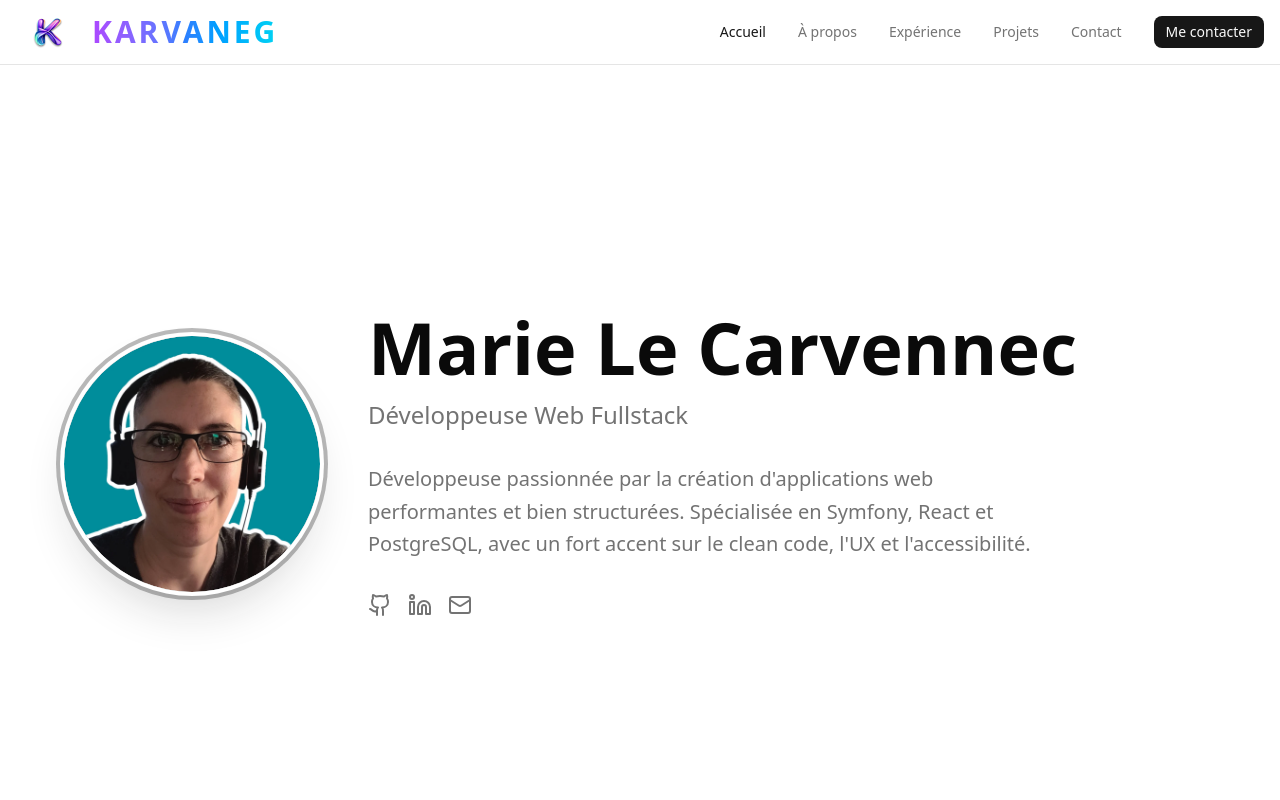
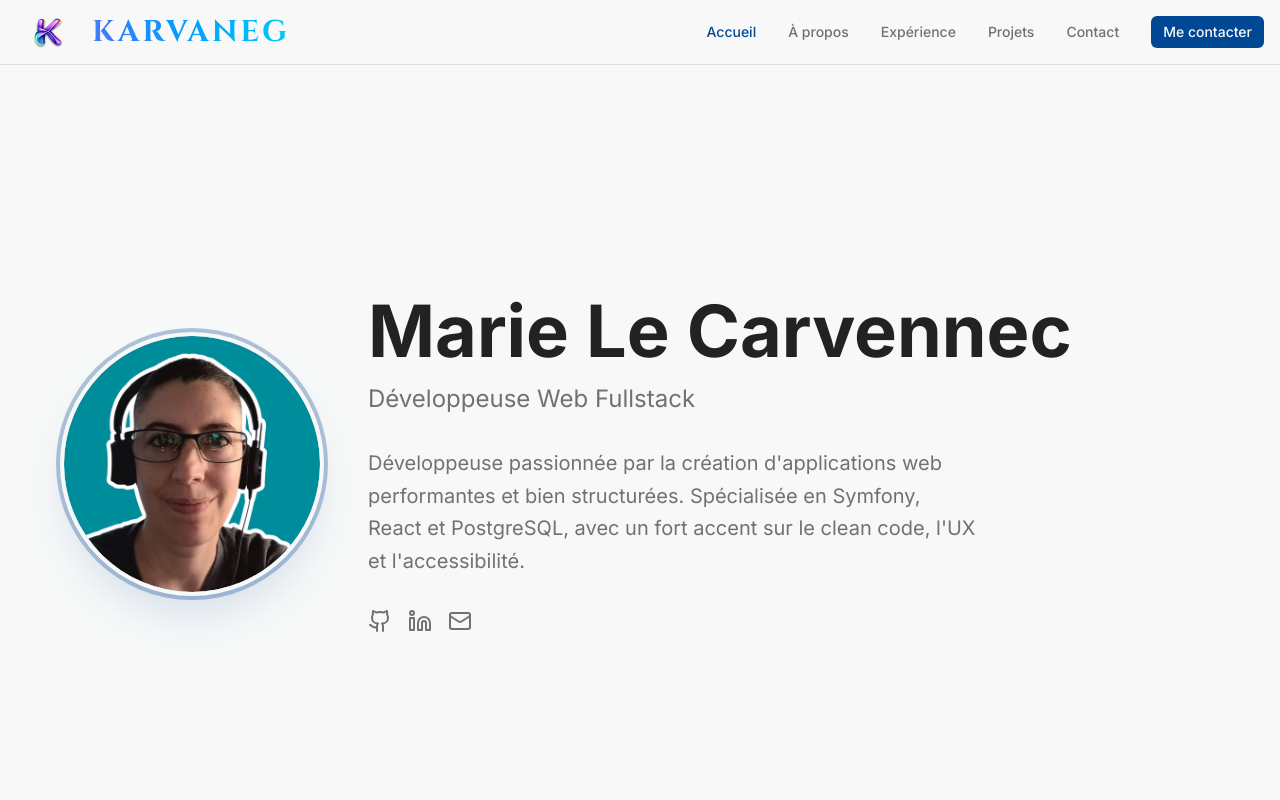
Before and after one commit to Karvaneg/portfolio-karvaneg, a Next.js app: page / in a window 1280 px wide. Shown: the top 800 px of the page. Built offline with nearby package versions, Linux system fonts and the light colour scheme.

Commit message:
✏️T23 : LAYOUT > inject next/font variables and align font tokens

```diff
--- a/app/globals.css
+++ b/app/globals.css
@@ -3,120 +3,222 @@
 
 @custom-variant dark (&:is(.dark *));
 
-@theme inline {
-  --color-background: var(--background);
-  --color-foreground: var(--foreground);
-  --font-sans: var(--font-geist-sans);
-  --font-mono: var(--font-geist-mono);
-  --color-sidebar-ring: var(--sidebar-ring);
-  --color-sidebar-border: var(--sidebar-border);
-  --color-sidebar-accent-foreground: var(--sidebar-accent-foreground);
-  --color-sidebar-accent: var(--sidebar-accent);
-  --color-sidebar-primary-foreground: var(--sidebar-primary-foreground);
-  --color-sidebar-primary: var(--sidebar-primary);
-  --color-sidebar-foreground: var(--sidebar-foreground);
-  --color-sidebar: var(--sidebar);
-  --color-chart-5: var(--chart-5);
-  --color-chart-4: var(--chart-4);
-  --color-chart-3: var(--chart-3);
-  --color-chart-2: var(--chart-2);
-  --color-chart-1: var(--chart-1);
-  --color-ring: var(--ring);
-  --color-input: var(--input);
-  --color-border: var(--border);
-  --color-destructive: var(--destructive);
-  --color-accent-foreground: var(--accent-foreground);
-  --color-accent: var(--accent);
-  --color-muted-foreground: var(--muted-foreground);
-  --color-muted: var(--muted);
-  --color-secondary-foreground: var(--secondary-foreground);
-  --color-secondary: var(--secondary);
-  --color-primary-foreground: var(--primary-foreground);
-  --color-primary: var(--primary);
-  --color-popover-foreground: var(--popover-foreground);
-  --color-popover: var(--popover);
-  --color-card-foreground: var(--card-foreground);
-  --color-card: var(--card);
-  --radius-sm: calc(var(--radius) - 4px);
-  --radius-md: calc(var(--radius) - 2px);
-  --radius-lg: var(--radius);
-  --radius-xl: calc(var(--radius) + 4px);
-}
+/* ========================================
+   Design System - Tokens de couleurs
+   ======================================== */
 
 :root {
-  --radius: 0.625rem;
-  --background: oklch(1 0 0);
-  --foreground: oklch(0.145 0 0);
+  /* Couleurs principales */
+  --background: oklch(0.98 0 0);
+  --foreground: oklch(0.25 0 0);
   --card: oklch(1 0 0);
-  --card-foreground: oklch(0.145 0 0);
+  --card-foreground: oklch(0.25 0 0);
   --popover: oklch(1 0 0);
-  --popover-foreground: oklch(0.145 0 0);
-  --primary: oklch(0.205 0 0);
-  --primary-foreground: oklch(0.985 0 0);
-  --secondary: oklch(0.97 0 0);
-  --secondary-foreground: oklch(0.205 0 0);
-  --muted: oklch(0.97 0 0);
-  --muted-foreground: oklch(0.556 0 0);
-  --accent: oklch(0.97 0 0);
-  --accent-foreground: oklch(0.205 0 0);
+  --popover-foreground: oklch(0.25 0 0);
+  --primary: oklch(0.4 0.15 250);
+  --primary-foreground: oklch(0.98 0 0);
+  --secondary: oklch(0.95 0 0);
+  --secondary-foreground: oklch(0.25 0 0);
+  --muted: oklch(0.95 0 0);
+  --muted-foreground: oklch(0.55 0 0);
+  --accent: oklch(0.4 0.18 200);
+  --accent-foreground: oklch(0.98 0 0);
   --destructive: oklch(0.577 0.245 27.325);
-  --border: oklch(0.922 0 0);
-  --input: oklch(0.922 0 0);
-  --ring: oklch(0.708 0 0);
+  --destructive-foreground: oklch(0.98 0 0);
+
+  /* Borders & Inputs */
+  --border: oklch(0.9 0 0);
+  --input: oklch(0.9 0 0);
+  --ring: oklch(0.4 0.15 250);
+
+  /* Charts */
   --chart-1: oklch(0.646 0.222 41.116);
   --chart-2: oklch(0.6 0.118 184.704);
   --chart-3: oklch(0.398 0.07 227.392);
   --chart-4: oklch(0.828 0.189 84.429);
   --chart-5: oklch(0.769 0.188 70.08);
-  --sidebar: oklch(0.985 0 0);
-  --sidebar-foreground: oklch(0.145 0 0);
-  --sidebar-primary: oklch(0.205 0 0);
-  --sidebar-primary-foreground: oklch(0.985 0 0);
-  --sidebar-accent: oklch(0.97 0 0);
-  --sidebar-accent-foreground: oklch(0.205 0 0);
-  --sidebar-border: oklch(0.922 0 0);
-  --sidebar-ring: oklch(0.708 0 0);
+
+  /* Radius */
+  --radius: 0.5rem;
+
+  /* Sidebar */
+  --sidebar: oklch(0.98 0 0);
+  --sidebar-foreground: oklch(0.25 0 0);
+  --sidebar-primary: oklch(0.4 0.15 250);
+  --sidebar-primary-foreground: oklch(0.98 0 0);
+  --sidebar-accent: oklch(0.95 0 0);
+  --sidebar-accent-foreground: oklch(0.25 0 0);
+  --sidebar-border: oklch(0.9 0 0);
+  --sidebar-ring: oklch(0.4 0.15 250);
+
+  /* Animations */
+  --transition-fast: 150ms;
+  --transition-normal: 300ms;
+  --transition-slow: 500ms;
+  --easing-default: cubic-bezier(0.4, 0, 0.2, 1);
 }
 
 .dark {
-  --background: oklch(0.145 0 0);
-  --foreground: oklch(0.985 0 0);
-  --card: oklch(0.205 0 0);
-  --card-foreground: oklch(0.985 0 0);
-  --popover: oklch(0.205 0 0);
-  --popover-foreground: oklch(0.985 0 0);
-  --primary: oklch(0.922 0 0);
-  --primary-foreground: oklch(0.205 0 0);
-  --secondary: oklch(0.269 0 0);
-  --secondary-foreground: oklch(0.985 0 0);
-  --muted: oklch(0.269 0 0);
-  --muted-foreground: oklch(0.708 0 0);
-  --accent: oklch(0.269 0 0);
-  --accent-foreground: oklch(0.985 0 0);
-  --destructive: oklch(0.704 0.191 22.216);
-  --border: oklch(1 0 0 / 10%);
-  --input: oklch(1 0 0 / 15%);
-  --ring: oklch(0.556 0 0);
+  /* Couleurs principales - Mode sombre */
+  --background: oklch(0.15 0.01 250);
+  --foreground: oklch(0.92 0.01 250);
+  --card: oklch(0.18 0.01 250);
+  --card-foreground: oklch(0.92 0.01 250);
+  --popover: oklch(0.18 0.01 250);
+  --popover-foreground: oklch(0.92 0.01 250);
+  --primary: oklch(0.55 0.18 200);
+  --primary-foreground: oklch(0.98 0 0);
+  --secondary: oklch(0.25 0.01 250);
+  --secondary-foreground: oklch(0.92 0.01 250);
+  --muted: oklch(0.25 0.01 250);
+  --muted-foreground: oklch(0.65 0.01 250);
+  --accent: oklch(0.55 0.18 200);
+  --accent-foreground: oklch(0.98 0 0);
+  --destructive: oklch(0.5 0.2 25);
+  --destructive-foreground: oklch(0.98 0 0);
+
+  /* Borders & Inputs - Mode sombre */
+  --border: oklch(0.25 0.01 250);
+  --input: oklch(0.25 0.01 250);
+  --ring: oklch(0.55 0.18 200);
+
+  /* Charts - Mode sombre */
   --chart-1: oklch(0.488 0.243 264.376);
   --chart-2: oklch(0.696 0.17 162.48);
   --chart-3: oklch(0.769 0.188 70.08);
   --chart-4: oklch(0.627 0.265 303.9);
   --chart-5: oklch(0.645 0.246 16.439);
-  --sidebar: oklch(0.205 0 0);
-  --sidebar-foreground: oklch(0.985 0 0);
-  --sidebar-primary: oklch(0.488 0.243 264.376);
-  --sidebar-primary-foreground: oklch(0.985 0 0);
-  --sidebar-accent: oklch(0.269 0 0);
-  --sidebar-accent-foreground: oklch(0.985 0 0);
-  --sidebar-border: oklch(1 0 0 / 10%);
-  --sidebar-ring: oklch(0.556 0 0);
+
+  /* Sidebar - Mode sombre */
+  --sidebar: oklch(0.15 0.01 250);
+  --sidebar-foreground: oklch(0.92 0.01 250);
+  --sidebar-primary: oklch(0.55 0.18 200);
+  --sidebar-primary-foreground: oklch(0.98 0 0);
+  --sidebar-accent: oklch(0.25 0.01 250);
+  --sidebar-accent-foreground: oklch(0.92 0.01 250);
+  --sidebar-border: oklch(0.25 0.01 250);
+  --sidebar-ring: oklch(0.55 0.18 200);
 }
+
+/* ========================================
+   Theme Configuration
+   ======================================== */
+
+@theme inline {
+  /* Polices */
+  --font-sans: var(--font-inter), system-ui, sans-serif;
+  --font-mono: var(--font-jetbrains), monospace;
+  /* Ajout de la police Cinzel pour KARVANEG */
+  --font-display: var(--font-cinzel), serif;
+
+  /* Couleurs mappées */
+  --color-background: var(--background);
+  --color-foreground: var(--foreground);
+  --color-card: var(--card);
+  --color-card-foreground: var(--card-foreground);
+  --color-popover: var(--popover);
+  --color-popover-foreground: var(--popover-foreground);
+  --color-primary: var(--primary);
+  --color-primary-foreground: var(--primary-foreground);
+  --color-secondary: var(--secondary);
+  --color-secondary-foreground: var(--secondary-foreground);
+  --color-muted: var(--muted);
+  --color-muted-foreground: var(--muted-foreground);
+  --color-accent: var(--accent);
+  --color-accent-foreground: var(--accent-foreground);
+  --color-destructive: var(--destructive);
+  --color-destructive-foreground: var(--destructive-foreground);
+  --color-border: var(--border);
+  --color-input: var(--input);
+  --color-ring: var(--ring);
+  --color-chart-1: var(--chart-1);
+  --color-chart-2: var(--chart-2);
+  --color-chart-3: var(--chart-3);
+  --color-chart-4: var(--chart-4);
+  --color-chart-5: var(--chart-5);
+
+  /* Radius */
+  --radius-sm: calc(var(--radius) - 4px);
+  --radius-md: calc(var(--radius) - 2px);
+  --radius-lg: var(--radius);
+  --radius-xl: calc(var(--radius) + 4px);
+
+  /* Sidebar */
+  --color-sidebar: var(--sidebar);
+  --color-sidebar-foreground: var(--sidebar-foreground);
+  --color-sidebar-primary: var(--sidebar-primary);
+  --color-sidebar-primary-foreground: var(--sidebar-primary-foreground);
+  --color-sidebar-accent: var(--sidebar-accent);
+  --color-sidebar-accent-foreground: var(--sidebar-accent-foreground);
+  --color-sidebar-border: var(--sidebar-border);
+  --color-sidebar-ring: var(--sidebar-ring);
+}
+
+/* ========================================
+   Base Styles
+   ======================================== */
 
 @layer base {
   * {
     @apply border-border outline-ring/50;
   }
+
   body {
-    @apply bg-background text-foreground;
+    @apply bg-background text-foreground antialiased;
+  }
+
+  /* Scroll fluide */
+  html {
+    scroll-behavior: smooth;
   }
 }
+
+/* ========================================
+   Animations personnalisées
+   ======================================== */
+
+@keyframes gradient-shift {
+  0%,
+  100% {
+    background-position: 0% 50%;
+  }
+  50% {
+    background-position: 100% 50%;
+  }
+}
+
+@keyframes fade-in {
+  from {
+    opacity: 0;
+    transform: translateY(10px);
+  }
+  to {
+    opacity: 1;
+    transform: translateY(0);
+  }
+}
+
+@keyframes slide-up {
+  from {
+    opacity: 0;
+    transform: translateY(20px);
+  }
+  to {
+    opacity: 1;
+    transform: translateY(0);
+  }
+}
+
+/* Classes d'animation réutilisables */
+.animate-gradient {
+  background-size: 200% 200%;
+  animation: gradient-shift 3s ease infinite;
+}
+
+.animate-fade-in {
+  animation: fade-in 0.5s ease-out;
+}
+
+.animate-slide-up {
+  animation: slide-up 0.6s ease-out;
+}
--- a/app/layout.tsx
+++ b/app/layout.tsx
@@ -1,22 +1,39 @@
-import type { Metadata } from "next";
-import { Geist, Geist_Mono } from "next/font/google";
+import type { Metadata, Viewport } from "next";
+import { Cinzel, Inter, JetBrains_Mono } from "next/font/google";
 import "./globals.css";
 import { Toaster } from "@/components/ui/sonner";
 
-const geistSans = Geist({
-  variable: "--font-geist-sans",
+const inter = Inter({
   subsets: ["latin"],
-});
-
-const geistMono = Geist_Mono({
-  variable: "--font-geist-mono",
+  display: "swap",
+  variable: "--font-inter",
+})
+const jetbrainsMono = JetBrains_Mono({
   subsets: ["latin"],
-});
+  display: "swap",
+  variable: "--font-jetbrains",
+})
+const cinzel = Cinzel({
+  subsets: ["latin"],
+  weight: ["400", "600", "700"],
+  display: "swap",
+  variable: "--font-cinzel",
+})
 
 export const metadata: Metadata = {
   title: "Portfolio – Karvaneg",
   description: "Portfolio professionnel | Développeuse Full Stack.",
 };
+
+export const viewport: Viewport = {
+  width: "device-width",
+  initialScale: 1,
+  maximumScale: 5,
+  themeColor: [
+    { media: "(prefers-color-scheme: dark)", color: "#0a0a0a" },
+    { media: "(prefers-color-scheme: light)", color: "#ffffff" },
+  ],
+}
 
 export default function RootLayout({
   children,
@@ -24,9 +41,17 @@ export default function RootLayout({
   children: React.ReactNode;
 }>) {
   return (
-    <html lang="fr">
+    <html
+      lang="fr"
+      className={[
+        inter.variable,
+        jetbrainsMono.variable,
+        cinzel.variable,
+        "scroll-smooth",
+      ].join(" ")}
+    >
       <body
-        className={`${geistSans.variable} ${geistMono.variable} antialiased`}
+        className="font-sans antialiased"
       >
         {children}
         <Toaster richColors position="top-center" />
--- a/components/layout/header/Logo.tsx
+++ b/components/layout/header/Logo.tsx
@@ -17,7 +17,7 @@ export function Logo({ scrollToSection }: LogoProps) {
         priority
         />
         <span
-        className="text-3xl font-bold tracking-widest font-cinzel bg-linear-to-r from-purple-500 via-blue-500 to-cyan-400 bg-clip-text text-transparent animate-gradient"
+        className="text-3xl font-bold tracking-widest font-display bg-linear-to-r from-purple-500 via-blue-500 to-cyan-400 bg-clip-text text-transparent animate-gradient"
         aria-label="KARVANEG"
         >
         KARVANEG
```
